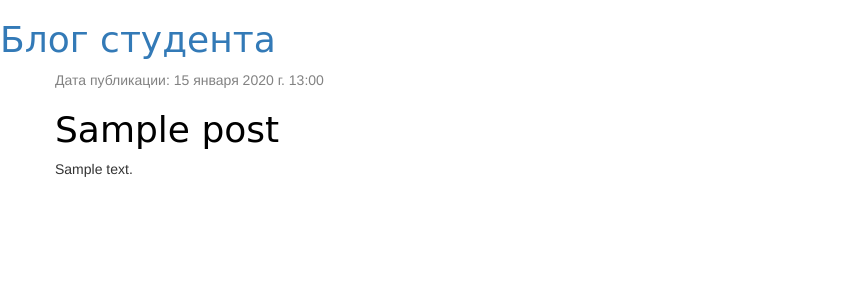
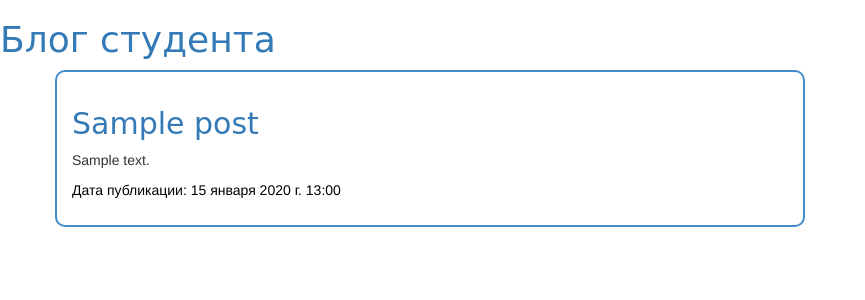
Before and after one commit to AshotKazarian/kazarian-web365, a Django app: page / in a window 1280 px wide. Shown: the top 300 px of the page, without its empty margins (0-865 px from the left). Run offline with Django 4.2, Linux system fonts and the light colour scheme; tables that the repository leaves empty hold one stand-in row (values such as "Sample post"); some libraries are stand-ins or nearby versions.

Commit message:
Изменён HTML

```diff
--- a/blog/static/css/blog.css
+++ b/blog/static/css/blog.css
@@ -1,5 +1,7 @@
+
+
 .page-header {
-    background-color: #ff9400;
+    background-color: #428bca;
     margin-top: 0;
     padding: 20px 20px 20px 40px;
 }
@@ -10,6 +12,11 @@
     text-decoration: none;
 }
 
+.post {
+	   border: solid 2px #428bca;
+    padding: 15px;
+    border-radius: 10px;
+}
 .content {
     margin-left: 40px;
 }
@@ -19,7 +26,7 @@ h1, h2, h3, h4 {
 }
 
 .date {
-    color: #828282;
+    color: #000000;
 }
 
 .save {
--- a/blog/templates/blog/post_list.html
+++ b/blog/templates/blog/post_list.html
@@ -16,11 +16,11 @@
         <div class="col-md-8">
             {% for post in posts %}
                 <div class="post">
-                    <div class="date">
+                    <h2><a href="">{{ post.title }}</a></h2>
+                    <p>{{ post.text|linebreaksbr }}</p>
+										<div class="date">
                         <p>Дата публикации: {{ post.published_date }}</p>
                     </div>
-                    <h1><a href="">{{ post.title }}</a></h1>
-                    <p>{{ post.text|linebreaksbr }}</p>
                 </div>
             {% endfor %}
         </div>
```
